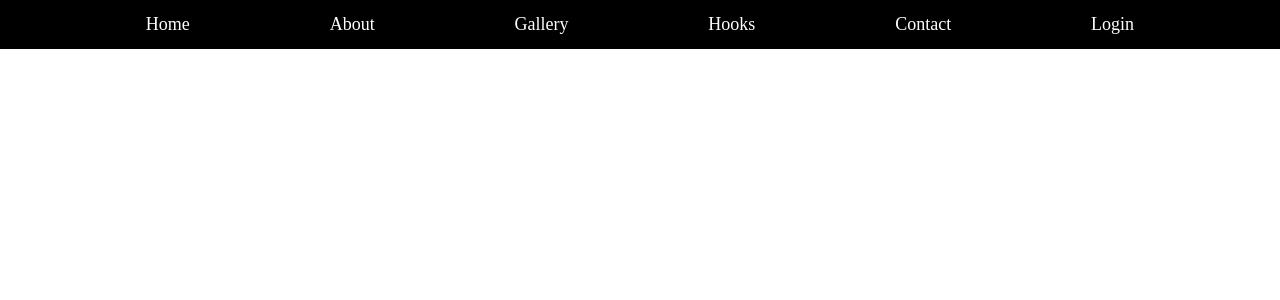
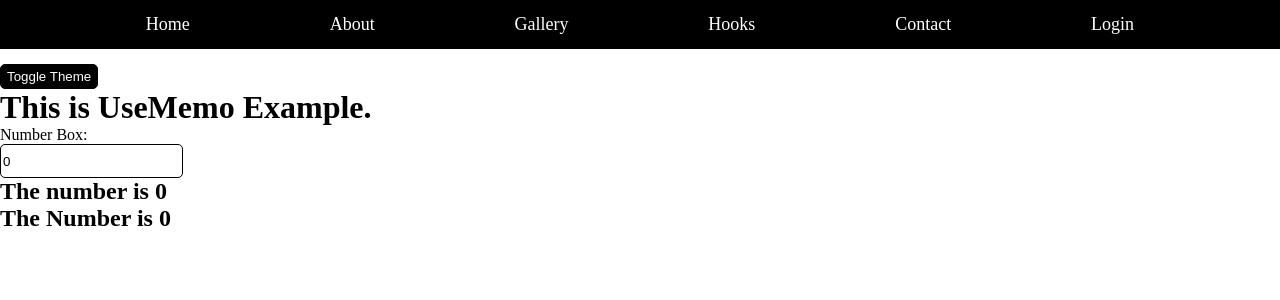
Before and after one commit to Jashwanth-05/MERN_LEARNING, a React (Vite) app in the folder MERN_FRONTEND/: page /usememo in a window 1280 px wide. Shown: the top 300 px of the page. Built offline with nearby package versions, Linux system fonts and the light colour scheme.

Commit message:
Day 10 FN

```diff
--- a/MERN_FRONTEND/package.json
+++ b/MERN_FRONTEND/package.json
@@ -10,6 +10,7 @@
     "preview": "vite preview"
   },
   "dependencies": {
+    "axios": "^1.7.9",
     "react": "^19.0.0",
     "react-dom": "^19.0.0",
     "react-router-dom": "^7.2.0"
--- a/MERN_FRONTEND/src/assets/App.jsx
+++ b/MERN_FRONTEND/src/assets/App.jsx
@@ -10,6 +10,10 @@ import {BrowserRouter,Routes,Route} from "react-router-dom"
 import ClassCompEg from './Components/Class_Components/ClassComponentEG'
 import "./App.css"
 import UseEffect from './Components/Functional_Components/UseEffect'
+import UseEffectAPI from './Components/Functional_Components/UseEffectAPI'
+import UseState from './Components/Functional_Components/UseState'
+import UseRef from './Components/Functional_Components/UseRef'
+import UseMemo from './Components/Functional_Components/UseMemo'
 const App = () => {
   return (
     <div>
@@ -23,6 +27,10 @@ const App = () => {
             <Route path="/gallery" element={<Gallery />} />
             <Route path="/signup" element={<Signup />} />
             <Route path="/useeffect" element={<UseEffect />} />
+            <Route path="/usestate" element={<UseState/>} />
+            <Route path="/useeffectapi" element={<UseEffectAPI />} />
+            <Route path="/useref" element={<UseRef/>} />
+            <Route path="/usememo" element={<UseMemo />} />
         </Routes>
       </BrowserRouter>
     </div>
--- a/MERN_FRONTEND/src/assets/Components/Functional_Components/About.jsx
+++ b/MERN_FRONTEND/src/assets/Components/Functional_Components/About.jsx
@@ -1,17 +1,11 @@
 import React from 'react'
-import { useState } from 'react';
+
 
 const About = () => {
-  var initialVal=0;
-  var [num,setNum]=useState(initialVal)
+
   return (
     <div>
       <h1>About Page</h1>
-      <h2>State Initial Valueis {initialVal}</h2>
-      <button onClick={()=>{setNum(num-1)}}>-</button>
-      <h3>Updating State:{num}</h3>
-      <button onClick={()=>{setNum(num+1)}}>+</button>
-      <button onDoubleClick={()=>{setNum(0)}}>Reset</button>
     </div>
   )
 }
--- a/MERN_FRONTEND/src/assets/Components/Functional_Components/Navbar.jsx
+++ b/MERN_FRONTEND/src/assets/Components/Functional_Components/Navbar.jsx
@@ -9,11 +9,14 @@ const Navbar = () => {
             <li><Link to='/home' className="nav-link">Home</Link></li>
             <li><Link to='/about' className="nav-link">About</Link></li>
             <li><Link to='/gallery' className="nav-link">Gallery</Link></li>
-            <li onMouseEnter={()=>setDropdown(true)} onMouseLeave={()=>(setDropdown(false))}>Hooks
-              {dropdown && (<div className="drop-down" >
-              <li>UseState</li>
+            <li className="dropdown-container" onMouseEnter={()=>setDropdown(true)} onMouseLeave={()=>(setDropdown(false))}>Hooks
+              {dropdown && (<ul className="drop-down" >
+              <li><Link to="/usestate" className="nav-link">UseState</Link></li>
               <li><Link to="/useeffect" className="nav-link">UseEffect</Link></li>
-              </div>)}
+              <li><Link to="/useeffectapi" className="nav-link">UseEffectAPI</Link></li>
+              <li><Link to="/useref" className="nav-link">UseRef</Link></li>
+              <li><Link to="/usememo" className="nav-link">UseMemo</Link></li>
+              </ul>)}
             </li>
             <li><Link to='/contact' className="nav-link">Contact</Link></li>
             <li><Link to='/login' className="nav-link">Login</Link></li>
--- /dev/null
+++ b/MERN_FRONTEND/src/assets/Components/Functional_Components/UseEffectAPI.jsx
@@ -0,0 +1,29 @@
+import React from 'react'
+import { useState,useEffect } from 'react'
+import axios from "axios"
+const UseEffectAPI = () => {
+    var [post,setPost]=useState([]);
+    useEffect(()=>{
+        axios.get("https://jsonplaceholder.typicode.com/posts")
+        .then((res)=>{
+            console.log(post)
+            setPost(res.data);
+            })
+        .catch((err)=>{console.log("ERROR")})
+    },[])
+  return (
+    <div>
+        <h1>This is UseEffect example with API call</h1>
+        <h2>We are going to fetch data from JSONPlaceHolder and diplay the data.</h2>
+        <ol>
+            {
+                post.map((p)=>(
+                    <li key={p.id}>{p.title}</li>
+                ))
+            }
+        </ol>
+    </div>
+  )
+}
+
+export default UseEffectAPI
--- /dev/null
+++ b/MERN_FRONTEND/src/assets/Components/Functional_Components/UseMemo.jsx
@@ -0,0 +1,32 @@
+import React from 'react'
+import { useState,useMemo } from 'react'
+
+function slowFunction(num){
+    for(var i=0;i<1000000000;i++){
+
+    }
+    return num*2;
+}
+const UseMemo = () => {
+    var [number,setNumber]=useState(0);
+    var [theme,setTheme]=useState(false);
+    var styling={
+        backgroundColor:theme?"black":"white",
+        color:theme?"white":"black"
+    }
+    // var slowFunction =(number)=>()
+  return (
+    <>
+        <div style={styling}>
+        <button onClick={()=>{setTheme(!theme)}}>Toggle Theme</button>
+            <h1>This is UseMemo Example.</h1>
+            Number Box:{" "}
+            <input type="number" value={number} onChange={(e)=>{setNumber(e.target.value)}}/>
+            <h2>The number is {number}</h2>
+            <h2>The Number is {slowFunction(number)}</h2>
+        </div>
+    </>
+  )
+}
+
+export default UseMemo
--- /dev/null
+++ b/MERN_FRONTEND/src/assets/Components/Functional_Components/UseRef.jsx
@@ -0,0 +1,19 @@
+import React, { useState,useEffect,useRef } from 'react'
+
+const UseRef = () => {
+    var [text,setText]=useState("");
+    var previousRender=useRef();
+    useEffect(()=>{
+        previousRender.current=text;
+    },[text])
+  return (
+    <div>
+        <h1>This is UseRef Example</h1>
+        Type your Text:<input type="text" value={text} onChange={(e)=>{setText(e.target.value)}}/>
+        <h2>The Current render text is {text}</h2>
+        <h3>The Previous render text is {previousRender.current}</h3>
+    </div>
+  )
+}
+
+export default UseRef
--- /dev/null
+++ b/MERN_FRONTEND/src/assets/Components/Functional_Components/UseState.jsx
@@ -0,0 +1,17 @@
+import React from 'react'
+import { useState } from 'react';
+const UseState = () => {
+    var initialVal=0;
+    var [num,setNum]=useState(initialVal)
+  return (
+    <div>
+        <h2>State Initial Valueis {initialVal}</h2>
+        <button onClick={()=>{setNum(num-1)}}>-</button>
+        <h3>Updating State:{num}</h3>
+        <button onClick={()=>{setNum(num+1)}}>+</button>
+        <button onDoubleClick={()=>{setNum(0)}}>Reset</button>
+    </div>
+  )
+}
+
+export default UseState
--- a/MERN_FRONTEND/src/assets/Styles/Navbar.css
+++ b/MERN_FRONTEND/src/assets/Styles/Navbar.css
@@ -8,7 +8,7 @@ nav{
     margin-bottom: 5px;
 }
 
-li{
+nav li{
     list-style-type: none;
     padding: 4px;
     border-radius: 5px;
@@ -30,7 +30,7 @@ li:hover{
     border-radius: 5px;
     background-color: black;
     position: absolute;
-    margin-top: 2px;
+    margin-top: 0;
     margin-left: -15px;
     padding: 5px;
 }
```
Also changed, not shown: 1 other file (tests, documents, lock files or other folders).
